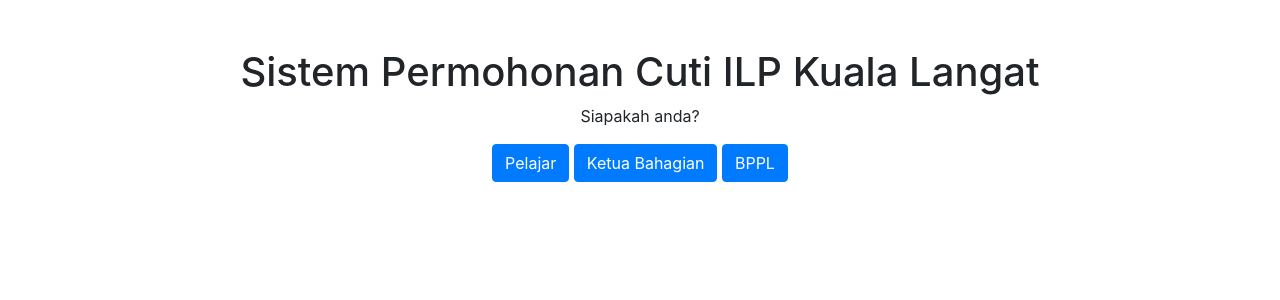
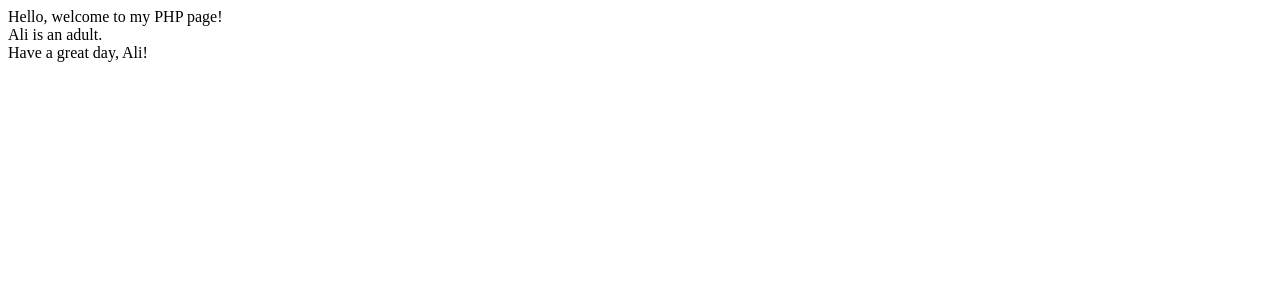
Before and after one commit to kathirpathy/ClassStyle, a PHP site: page / in a window 1280 px wide. Shown: the top 300 px of the page. Run offline with PHP 8.4, Linux system fonts and the light colour scheme.

```diff
--- a/index.php
+++ b/index.php
@@ -1,16 +1,23 @@
-<!DOCTYPE html>
-<html>
-<head>
-    <title>Sistem Permohonan Cuti ILP</title>
-    <link rel="stylesheet" href="https://stackpath.bootstrapcdn.com/bootstrap/4.5.2/css/bootstrap.min.css">
-</head>
-<body>
-    <div class="container text-center mt-5">
-        <h1>Sistem Permohonan Cuti ILP Kuala Langat</h1>
-        <p>Siapakah anda?</p>
-        <a href="loginPelajar.php" class="btn btn-primary">Pelajar</a>
-        <a href="loginKb.php" class="btn btn-primary">Ketua Bahagian</a>
-        <a href="loginBppl.php" class="btn btn-primary">BPPL</a>
-    </div>
-</body>
-</html>
+<?php
+// Display a simple greeting
+echo "Hello, welcome to my PHP page!<br>";
+
+// Define variables
+$name = "Ali";
+$age = 20;
+
+// Use conditional statements
+if ($age >= 18) {
+    echo "$name is an adult.<br>";
+} else {
+    echo "$name is a minor.<br>";
+}
+
+// Define a function
+function greet($person) {
+    return "Have a great day, $person!<br>";
+}
+
+// Call the function
+echo greet($name);
+?>
```
